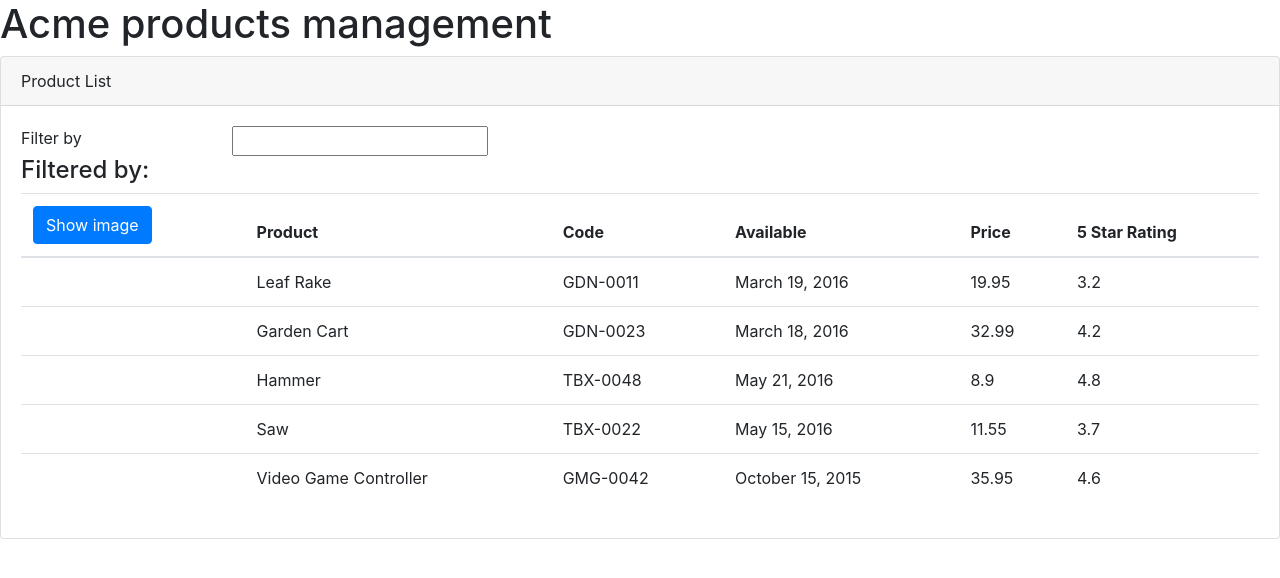
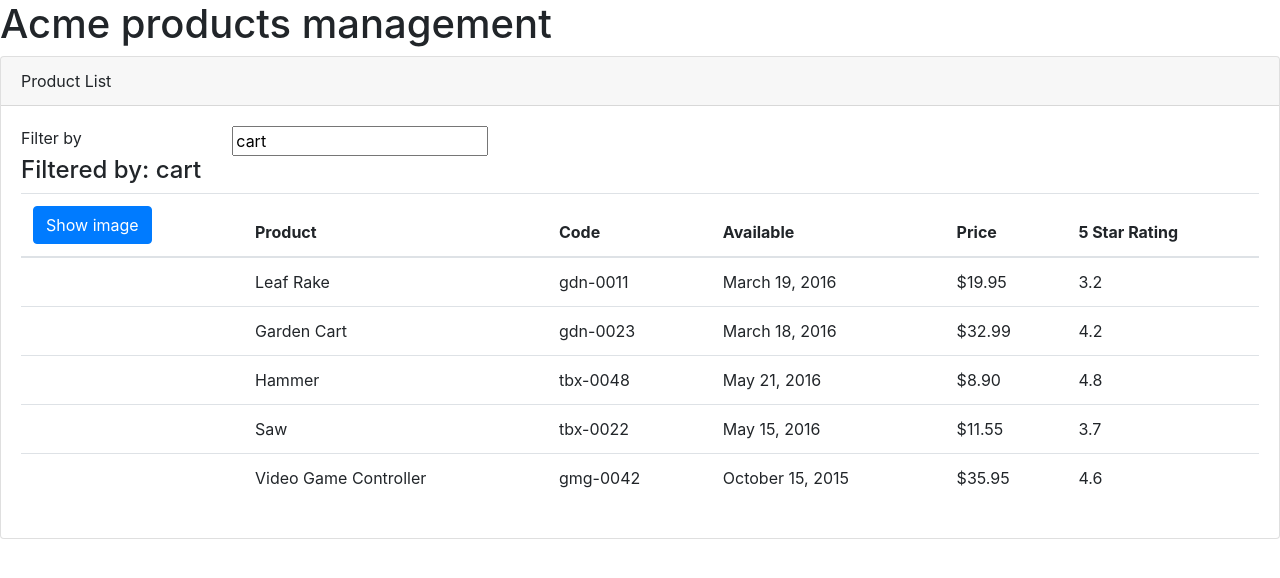
Before and after one commit to diegochagas/apm, an Angular app: page / in a window 1280 px wide. Shown: the top 578 px of the page. Built offline with nearby package versions, Linux system fonts and the light colour scheme.

Commit message:
listFilter, images, toggleImage and currency pipes added to the project

```diff
--- a/src/app/app.module.ts
+++ b/src/app/app.module.ts
@@ -1,7 +1,7 @@
 import { BrowserModule } from '@angular/platform-browser';
 import { NgModule } from '@angular/core';
+import { FormsModule } from '@angular/forms';
 
-import { AppRoutingModule } from './app-routing.module';
 import { AppComponent } from './app.component';
 import { ProductListComponent } from './products/product-list.component';
 
@@ -12,7 +12,7 @@ import { ProductListComponent } from './products/product-list.component';
   ],
   imports: [
     BrowserModule,
-    AppRoutingModule
+    FormsModule
   ],
   providers: [],
   bootstrap: [AppComponent]
--- a/src/app/products/product-list.component.ts
+++ b/src/app/products/product-list.component.ts
@@ -57,5 +57,12 @@ export class ProductListComponent {
           "starRating": 4.6,
           "imageUrl": "https://openclipart.org/image/300px/svg_to_png/120337/xbox-controller_01.png"
         }
-      ];
+    ];
+    productWidth: string = '50';
+    productHeight: string = '50';
+    listFilter: string = 'cart';
+    showImage: boolean = false;
+    toggleImage(): void {
+        this.showImage = !this.showImage;
+    }
 }
--- a/src/app/products/products-list.component.html
+++ b/src/app/products/products-list.component.html
@@ -3,18 +3,18 @@
     <div class="card-body">
         <div class="row">
             <div class="col-md-2">Filter by</div>
-            <div class="col-md-4"><input type="text"></div>
+            <div class="col-md-4"><input type="text" [(ngModel)]="listFilter"></div>
         </div>
         <div class="row">
             <div class="col-md-6">
-                <h4>Filtered by: </h4>
+                <h4>Filtered by: {{listFilter}}</h4>
             </div>
         </div>
         <div class="table-responsive" *ngIf="products && products.length">
             <table class="table">
                 <thead>
                     <tr>
-                        <th><button class="btn btn-primary">Show image</button></th>
+                        <th><button class="btn btn-primary" (click)='toggleImage()'>{{showImage ? 'Hide' : 'Show'}} image</button></th>
                         <th>Product</th>
                         <th>Code</th>
                         <th>Available</th>
@@ -24,11 +24,18 @@
                 </thead>
                 <tbody>
                     <tr *ngFor="let product of products">
-                        <td></td>
+                        <td>
+                            <img
+                                *ngIf='showImage'
+                                [src]="product.imageUrl"
+                                [alt]="product.productName"
+                                [style.width.px]="productWidth"
+                                [style.height.px]="productHeight">
+                        </td>
                         <td>{{product.productName}}</td>
-                        <td>{{product.productCode}}</td>
+                        <td>{{product.productCode | lowercase}}</td>
                         <td>{{product.releaseDate}}</td>
-                        <td>{{product.price}}</td>
+                        <td>{{product.price | currency: 'USD' : 'symbol' : '1.2-2'}}</td>
                         <td>{{product.starRating}}</td>
                     </tr>
                 </tbody>
```
